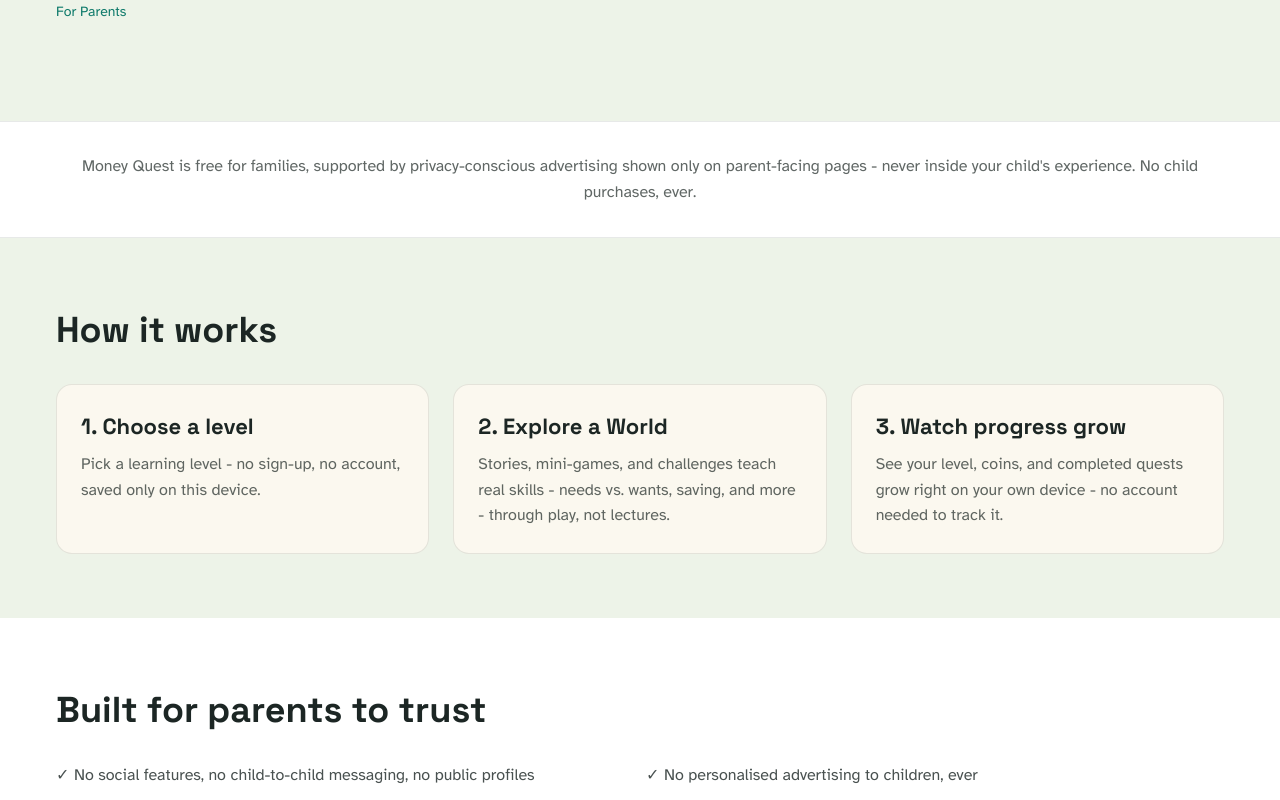
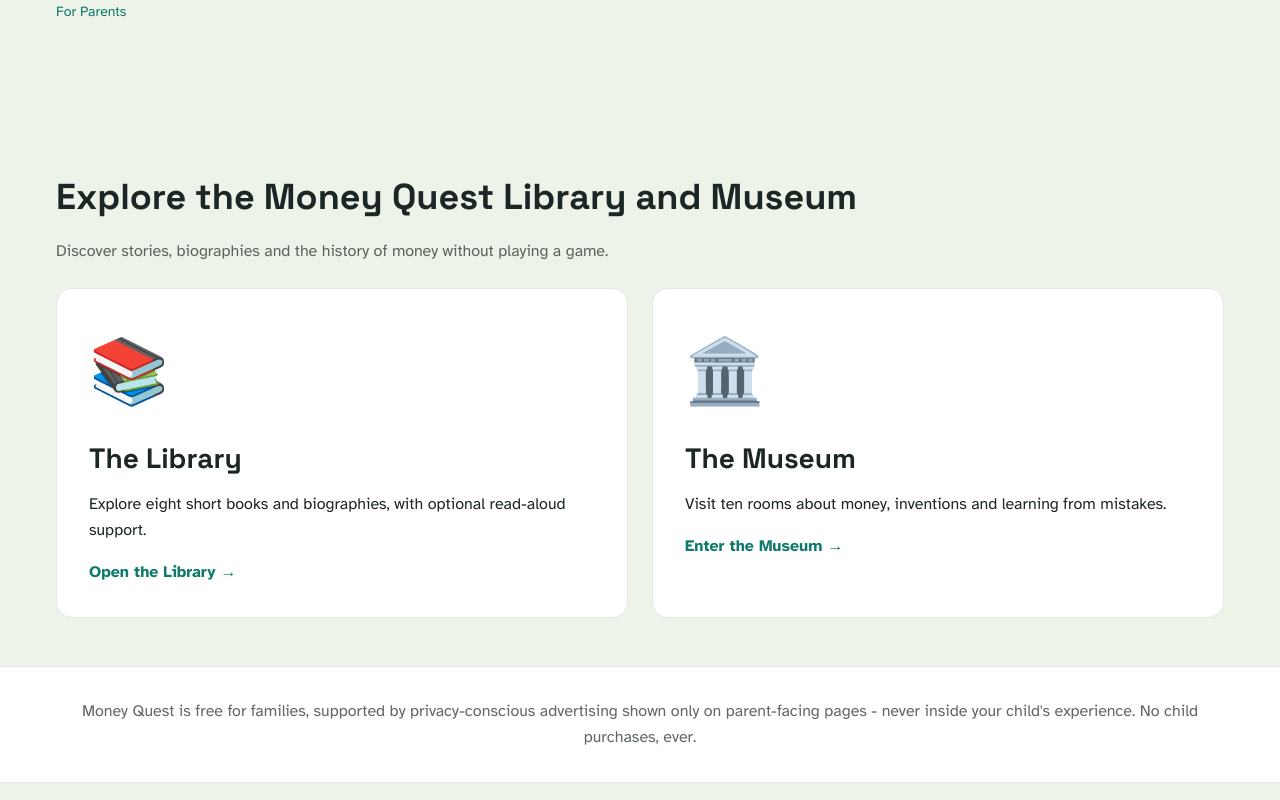
Before and after one commit to laviniamoraru28-creator/money-quest, a Next.js app: page /en in a window 1280 px wide. Shown: the part 780-1580 px from the top of the page. Built offline with nearby package versions, Linux system fonts and the light colour scheme; no server answers.

Commit message:
Add standalone Museum and Library discovery links to homepage

```diff
--- a/src/app/[locale]/page.tsx
+++ b/src/app/[locale]/page.tsx
@@ -28,6 +28,8 @@
         <div className="mx-auto flex max-w-[1200px] items-center justify-between px-sm py-xs">
           <span className="font-display text-lg font-bold text-teal">{t("common.moneyQuest")}</span>
           <nav className="hidden gap-md text-base md:flex" aria-label={t("a11y.mainNavigationLabel")}>
+            <Link href="/library" className="hover:text-teal">Library</Link>
+            <Link href="/museum" className="hover:text-teal">Museum</Link>
             <Link href="/learn" className="hover:text-teal">{t("nav.learn")}</Link>
             <Link href="/#how-it-works" className="hover:text-teal">{t("nav.howItWorks")}</Link>
             <Link href="/parent-info" className="hover:text-teal">{t("nav.forParents")}</Link>
@@ -78,6 +80,23 @@
           </div>
         </section>
 
+        {/* Independent discovery experiences, no Godot required */}
+        <section className="mx-auto max-w-[1200px] px-sm py-xl" aria-labelledby="discovery-heading">
+          <h2 id="discovery-heading" className="font-display text-2xl font-bold">Explore the Money Quest Library and Museum</h2>
+          <p className="mt-xs text-ink/70">Discover stories, biographies and the history of money without playing a game.</p>
+          <div className="mt-md grid gap-md md:grid-cols-2">
+            <Link href="/library" className="rounded-2xl border border-ink/10 bg-white p-lg hover:border-teal focus-visible:outline focus-visible:outline-4 focus-visible:outline-teal">
+              <span aria-hidden="true" className="text-4xl">📚</span><h3 className="mt-xs font-display text-xl font-bold">The Library</h3>
+              <p className="mt-xs">Explore eight short books and biographies, with optional read-aloud support.</p>
+              <span className="mt-sm inline-block font-bold text-teal">Open the Library →</span>
+            </Link>
+            <Link href="/museum" className="rounded-2xl border border-ink/10 bg-white p-lg hover:border-teal focus-visible:outline focus-visible:outline-4 focus-visible:outline-teal">
+              <span aria-hidden="true" className="text-4xl">🏛️</span><h3 className="mt-xs font-display text-xl font-bold">The Museum</h3>
+              <p className="mt-xs">Visit ten rooms about money, inventions and learning from mistakes.</p>
+              <span className="mt-sm inline-block font-bold text-teal">Enter the Museum →</span>
+            </Link>
+          </div>
+        </section>
         {/* Why free */}
         <section className="border-y border-ink/10 bg-white py-lg">
           <div className="mx-auto max-w-[1200px] px-sm text-center">
```
